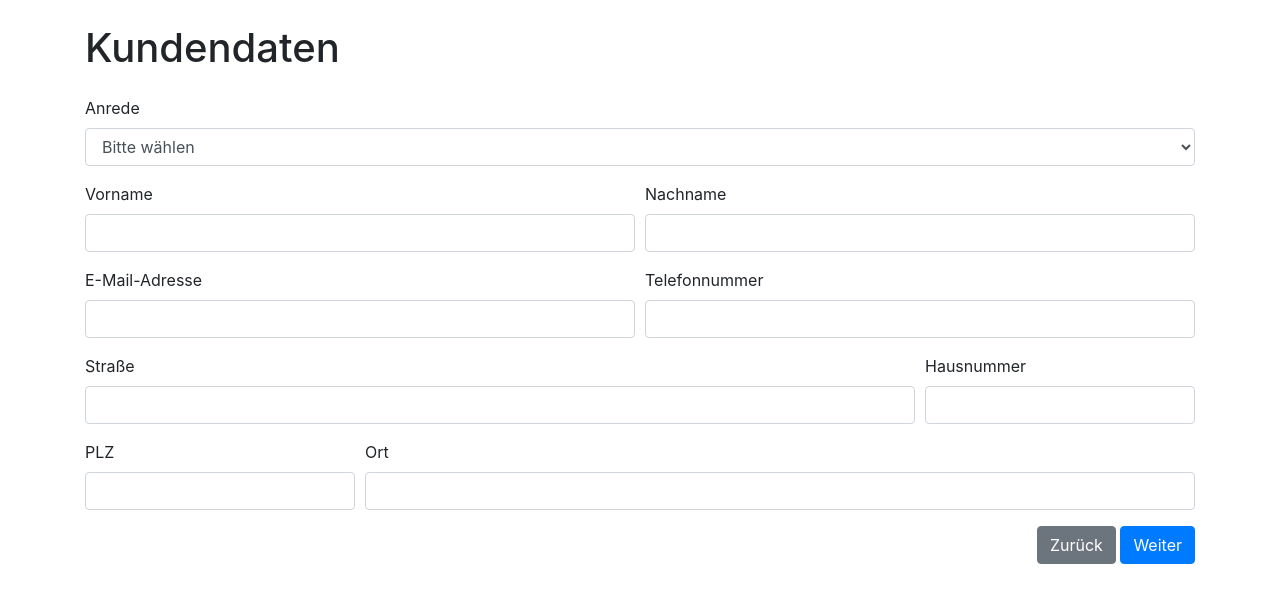
After one commit to MikeKrueger75/my-unterlagenshop, a Flask app: page /kundendaten in a window 1280 px wide. The commit adds this page. Shown: the top 603 px of the page. Run offline with Flask 3, Linux system fonts and the light colour scheme; some libraries are stand-ins or nearby versions.

Commit message:
add screens and adapt for ebt

```diff
--- /dev/null
+++ b/application.py
@@ -0,0 +1,65 @@
+from flask import Flask, render_template, redirect, url_for, request, session
+from datetime import timedelta
+
+application = Flask(__name__)
+application.secret_key = 'your_secret_key'
+application.permanent_session_lifetime = timedelta(days=180)
+
+@application.route('/')
+def index():
+    return redirect(url_for('produkte'))
+
+@application.route('/produkte')
+def produkte():
+    documents = [
+        {"name": "Grundbuch", "preis": 50, "beschreibung": "Ein Grundbuchauszug enthält Informationen über die Eigentümer und Rechte an einer Immobilie."},
+        {"name": "Flurkarte", "preis": 30, "beschreibung": "Eine Flurkarte zeigt die genaue Lage und Abgrenzung von Grundstücken."},
+        {"name": "Teilungserklärung", "preis": 100, "beschreibung": "Die Teilungserklärung teilt das Gebäude in einzelne Eigentumseinheiten auf."},
+        {"name": "Aufteilungsplan", "preis": 70, "beschreibung": "Der Aufteilungsplan zeigt die räumliche Aufteilung der Immobilie."},
+        {"name": "Eintragungsbewilligung", "preis": 40, "beschreibung": "Die Eintragungsbewilligung ist die Zustimmung zur Eintragung von Rechten ins Grundbuch."},
+        {"name": "Baulastenverzeichnis", "preis": 20, "beschreibung": "Das Baulastenverzeichnis enthält Informationen über öffentlich-rechtliche Verpflichtungen eines Grundstücks."},
+        {"name": "Altlastenverzeichnis", "preis": 25, "beschreibung": "Das Altlastenverzeichnis gibt Auskunft über Boden- und Grundwasserverunreinigungen."}
+    ]
+    return render_template('produkte.html', documents=documents)
+
+@application.route('/immobiliendaten')
+def immobiliendaten():
+    return render_template('immobiliendaten.html')
+
+@application.route('/kundendaten', methods=['GET', 'POST'])
+def kundendaten():
+    if request.method == 'POST':
+        session['anrede'] = request.form['anrede']
+        session['vorname'] = request.form['vorname']
+        session['nachname'] = request.form['nachname']
+        session['email'] = request.form['email']
+        session['telefonnummer'] = request.form['telefonnummer']
+        session['strasse'] = request.form['strasse']
+        session['hausnummer'] = request.form['hausnummer']
+        session['plz'] = request.form['plz']
+        session['ort'] = request.form['ort']
+        return redirect(url_for('angaben'))
+    return render_template('kundendaten.html', session=session)
+
+@application.route('/angaben')
+def angaben():
+    return render_template('angaben.html')
+
+@application.route('/eigentuemervollmacht')
+def eigentuemervollmacht():
+    return render_template('eigentuemervollmacht.html')
+
+@application.route('/zusammenfassung')
+def zusammenfassung():
+    return render_template('zusammenfassung.html')
+
+@application.route('/bezahlung')
+def bezahlung():
+    return render_template('bezahlung.html')
+
+@application.route('/bestaetigung')
+def bestaetigung():
+    return render_template('bestaetigung.html')
+
+if __name__ == '__main__':
+    application.run(debug=True)
--- /dev/null
+++ b/templates/kundendaten.html
@@ -0,0 +1,72 @@
+<!DOCTYPE html>
+<html lang="de">
+<head>
+    <meta charset="UTF-8">
+    <meta name="viewport" content="width=device-width, initial-scale=1, shrink-to-fit=no">
+    <link href="https://stackpath.bootstrapcdn.com/bootstrap/4.5.2/css/bootstrap.min.css" rel="stylesheet">
+    <title>Kundendaten</title>
+</head>
+<body>
+    <div class="container">
+        <h1 class="my-4">Kundendaten</h1>
+        <form method="POST">
+            <div class="form-group">
+                <label for="anrede">Anrede</label>
+                <select class="form-control" id="anrede" name="anrede" required>
+                    <option value="" {% if session.get('anrede') == "" %}selected{% endif %}>Bitte wählen</option>
+                    <option value="Herr" {% if session.get('anrede') == "Herr" %}selected{% endif %}>Herr</option>
+                    <option value="Frau" {% if session.get('anrede') == "Frau" %}selected{% endif %}>Frau</option>
+                    <option value="Divers" {% if session.get('anrede') == "Divers" %}selected{% endif %}>Divers</option>
+                </select>
+            </div>
+            <div class="form-row">
+                <div class="form-group col-md-6">
+                    <label for="vorname">Vorname</label>
+                    <input type="text" class="form-control" id="vorname" name="vorname" value="{{ session.get('vorname', '') }}" required>
+                </div>
+                <div class="form-group col-md-6">
+                    <label for="nachname">Nachname</label>
+                    <input type="text" class="form-control" id="nachname" name="nachname" value="{{ session.get('nachname', '') }}" required>
+                </div>
+            </div>
+            <div class="form-row">
+                <div class="form-group col-md-6">
+                    <label for="email">E-Mail-Adresse</label>
+                    <input type="email" class="form-control" id="email" name="email" value="{{ session.get('email', '') }}" required>
+                </div>
+                <div class="form-group col-md-6">
+                    <label for="telefonnummer">Telefonnummer</label>
+                    <input type="tel" class="form-control" id="telefonnummer" name="telefonnummer" value="{{ session.get('telefonnummer', '') }}" required>
+                </div>
+            </div>
+            <div class="form-row">
+                <div class="form-group col-md-9">
+                    <label for="strasse">Straße</label>
+                    <input type="text" class="form-control" id="strasse" name="strasse" value="{{ session.get('strasse', '') }}" required>
+                </div>
+                <div class="form-group col-md-3">
+                    <label for="hausnummer">Hausnummer</label>
+                    <input type="text" class="form-control" id="hausnummer" name="hausnummer" value="{{ session.get('hausnummer', '') }}" required>
+                </div>
+            </div>
+            <div class="form-row">
+                <div class="form-group col-md-3">
+                    <label for="plz">PLZ</label>
+                    <input type="text" class="form-control" id="plz" name="plz" value="{{ session.get('plz', '') }}" required>
+                </div>
+                <div class="form-group col-md-9">
+                    <label for="ort">Ort</label>
+                    <input type="text" class="form-control" id="ort" name="ort" value="{{ session.get('ort', '') }}" required>
+                </div>
+            </div>
+            <div class="form-group text-right">
+                <a href="{{ url_for('immobiliendaten') }}" class="btn btn-secondary">Zurück</a>
+                <button type="submit" class="btn btn-primary">Weiter</button>
+            </div>
+        </form>
+    </div>
+    <script src="https://code.jquery.com/jquery-3.5.1.slim.min.js"></script>
+    <script src="https://cdn.jsdelivr.net/npm/@popperjs/core@2.5.3/dist/umd/popper.min.js"></script>
+    <script src="https://stackpath.bootstrapcdn.com/bootstrap/4.5.2/js/bootstrap.min.js"></script>
+</body>
+</html>
```
Also changed, not shown: app.py (deleted, +0 -19 lines), requirements.txt (+7 -0 lines), templates/angaben.html (added, +20 -0 lines), templates/bestaetigung.html (added, +18 -0 lines), templates/bezahlung.html (added, +20 -0 lines), templates/eigentuemervollmacht.html (added, +20 -0 lines), templates/immobiliendaten.html (added, +20 -0 lines), templates/produkte.html (+45 -8 lines), templates/zusammenfassung.html (added, +20 -0 lines), 2 other files.
